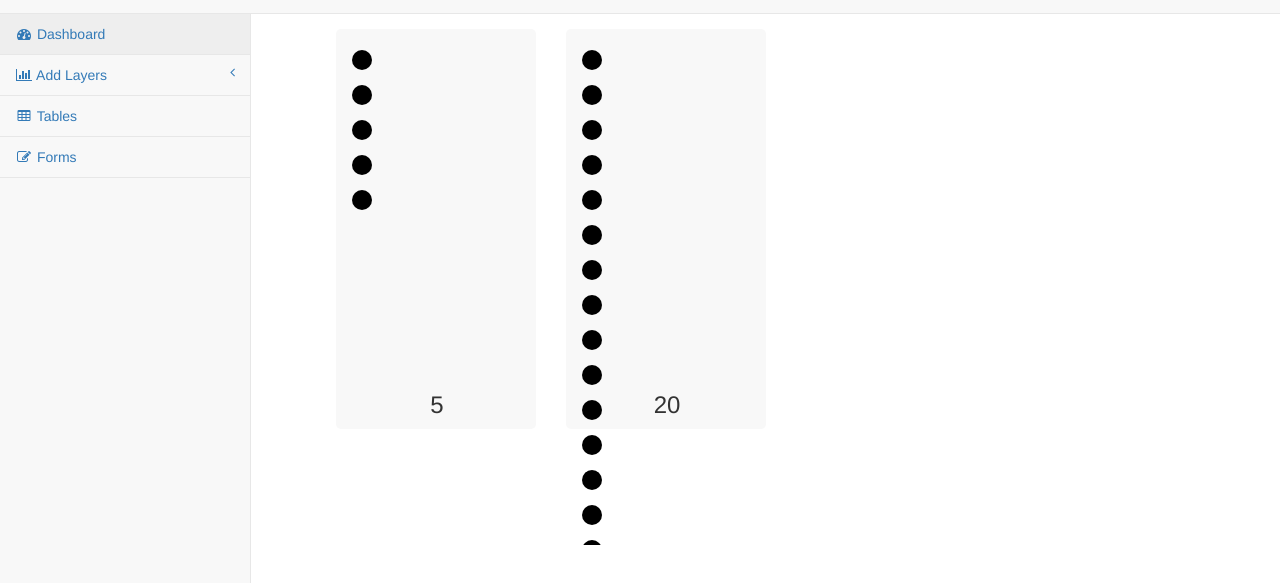
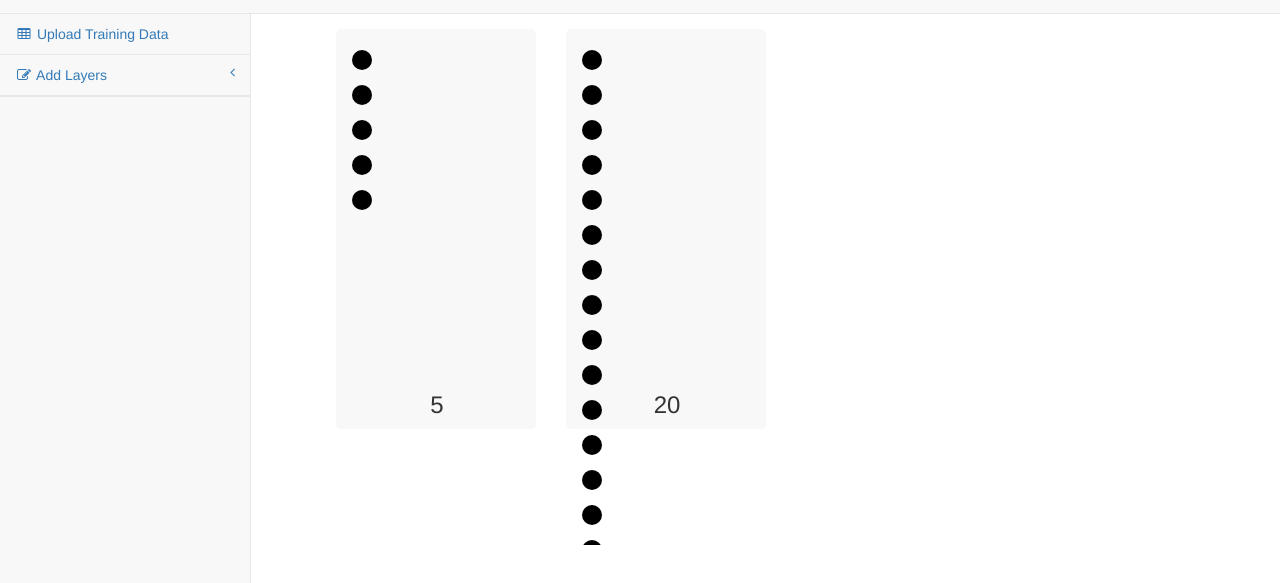
Before and after one commit to dan-silver/startup-weekend-machine-learning-editor, a website: page index.html in a window 1280 px wide. Shown: the part 37-620 px from the top of the page. Drawn offline with nearby package versions, Linux system fonts and the light colour scheme; some packages are replaced by stand-ins of ours; a script that the page names is missing.

Commit message:
navbar icons update

```diff
--- a/index.html
+++ b/index.html
@@ -243,10 +243,10 @@
                 <div class="sidebar-nav navbar-collapse">
                     <ul class="nav" id="side-menu">
                         <li>
-                            <a href="index.html"><i class="fa fa-dashboard fa-fw"></i> Dashboard</a>
+                            <a href="#"><i class="fa fa-table fa-fw"></i> Upload Training Data</a>
                         </li>
                         <li>
-                            <a href="#"><i class="fa fa-bar-chart-o fa-fw"></i> Add Layers<span class="fa arrow"></span></a>
+                            <a href="#"><i class="fa fa-edit fa-fw"></i> Add Layers<span class="fa arrow"></span></a>
                             <ul class="nav nav-second-level">
                                 <li ng-repeat="layerType in layerTypes">
                                     <a ng-click="addLayer(layerType)" href="#">{{layerType}} Layer</a>
@@ -254,10 +254,6 @@
                             </ul>
                         </li>
                         <li>
-                            <a href="tables.html"><i class="fa fa-table fa-fw"></i> Tables</a>
-                        </li>
-                        <li>
-                            <a href="forms.html"><i class="fa fa-edit fa-fw"></i> Forms</a>
                         </li>
                     </ul>
                 </div>
@@ -275,6 +271,7 @@
                                     <ellipse ng-cloak cx="10" ng-attr-cy="{{$index * 35 + 15}}" rx="10" ry="10" ng-repeat="n in [].constructor(layer.size) track by $index"/>
                                 </svg>
                                 <div class="actions">
+                                    <span class="glyphicon glyphicon-pencil" aria-hidden="true" ng-click="editLayer($index)"></span>
                                     <span class="glyphicon glyphicon-trash" aria-hidden="true" ng-click="removeLayer($index)"></span>
                                 </div>
                                 <h3 class="layerNumber">{{layer.size}}</h3>
--- a/network.css
+++ b/network.css
@@ -27,6 +27,10 @@
 	border: 1px dashed gray;
 }
 
+.layer .actions span {
+	margin: 0 5px;
+}
+
 .layer .actions {
 	opacity: 0;
 	position: absolute;
```
